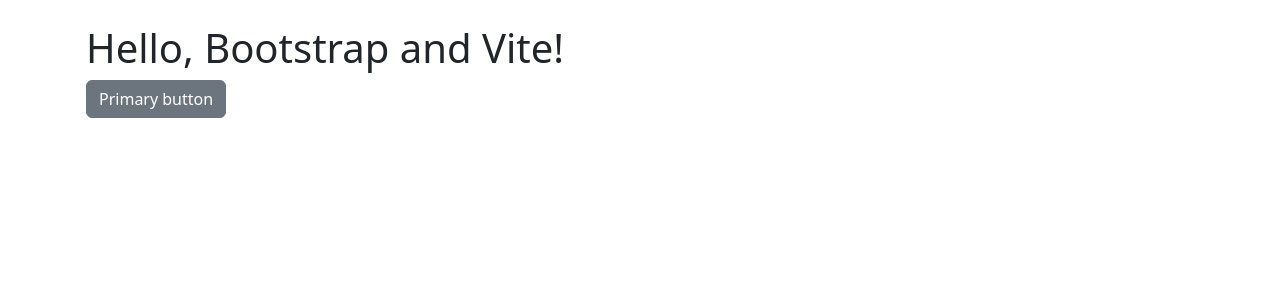
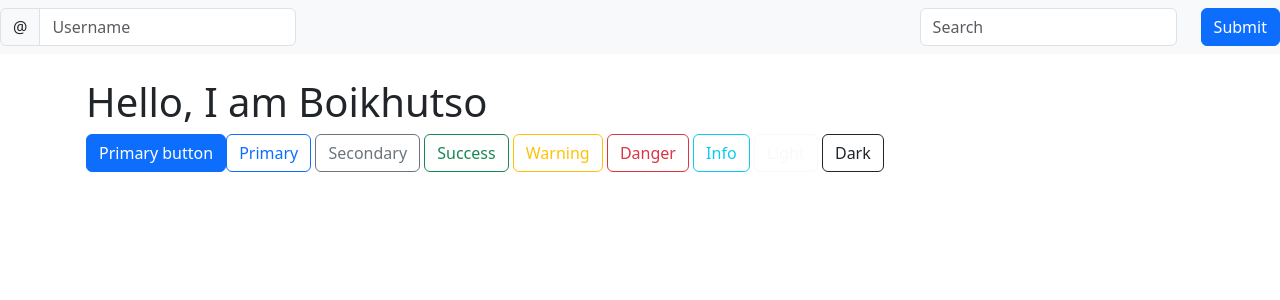
Before and after one commit to boikhutsodev/rectpct, a React (Vite) app in the folder product-app/: page / in a window 1280 px wide. Shown: the top 300 px of the page. Built offline with nearby package versions, Linux system fonts and the light colour scheme.

Commit message:
Added Bootstrap components and functionality to App.jsx, including a Navbar with login form, search form, and buttons with various variants.

```diff
--- a/product-app/src/App.jsx
+++ b/product-app/src/App.jsx
@@ -2,12 +2,68 @@
 
 // Watched 1:14:57
 
+import Button from "react-bootstrap/Button";
+
+import Navbar from "react-bootstrap/Navbar";
+import Form from "react-bootstrap/Form";
+import InputGroup from "react-bootstrap/InputGroup";
+import Row from "react-bootstrap/Row";
+import Col from "react-bootstrap/Col";
+
+function NavBarLogin() {
+  return (
+    <Navbar className="bg-body-tertiary justify-content-between">
+      <Form inline>
+        <InputGroup>
+          <InputGroup.Text id="basic-addon1">@</InputGroup.Text>
+          <Form.Control
+            placeholder="Username"
+            aria-label="Username"
+            aria-describedby="basic-addon1"
+          />
+        </InputGroup>
+      </Form>
+      <Form inline>
+        <Row>
+          <Col xs="auto">
+            <Form.Control
+              type="text"
+              placeholder="Search"
+              className=" mr-sm-2"
+            />
+          </Col>
+          <Col xs="auto">
+            <Button type="submit">Submit</Button>
+          </Col>
+        </Row>
+      </Form>
+    </Navbar>
+  );
+}
+
+function Buttons() {
+  return (
+    <>
+      <Button variant="outline-primary">Primary</Button>{" "}
+      <Button variant="outline-secondary">Secondary</Button>{" "}
+      <Button variant="outline-success">Success</Button>{" "}
+      <Button variant="outline-warning">Warning</Button>{" "}
+      <Button variant="outline-danger">Danger</Button>{" "}
+      <Button variant="outline-info">Info</Button>{" "}
+      <Button variant="outline-light">Light</Button>{" "}
+      <Button variant="outline-dark">Dark</Button>
+    </>
+  );
+}
+
 function App() {
   return (
     <>
+      <NavBarLogin />
       <div className="container py-4 px-3 mx-auto">
-        <h1>Hello, Bootstrap and Vite!</h1>
-        <button className="btn btn-secondary">Primary button</button>
+        <h1>Hello, I am Boikhutso</h1>
+        <button className="btn btn-primary">Primary button</button>
+        <Buttons />
       </div>
     </>
   );
```
